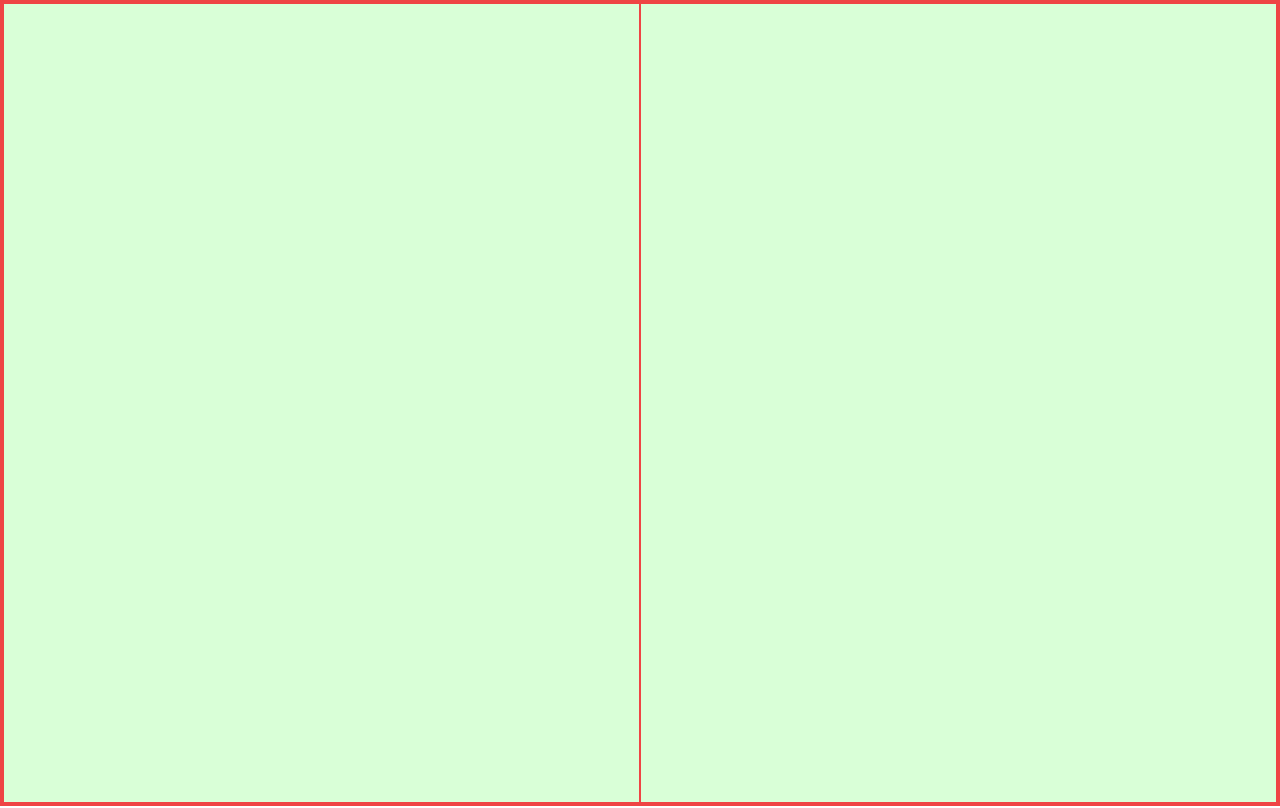
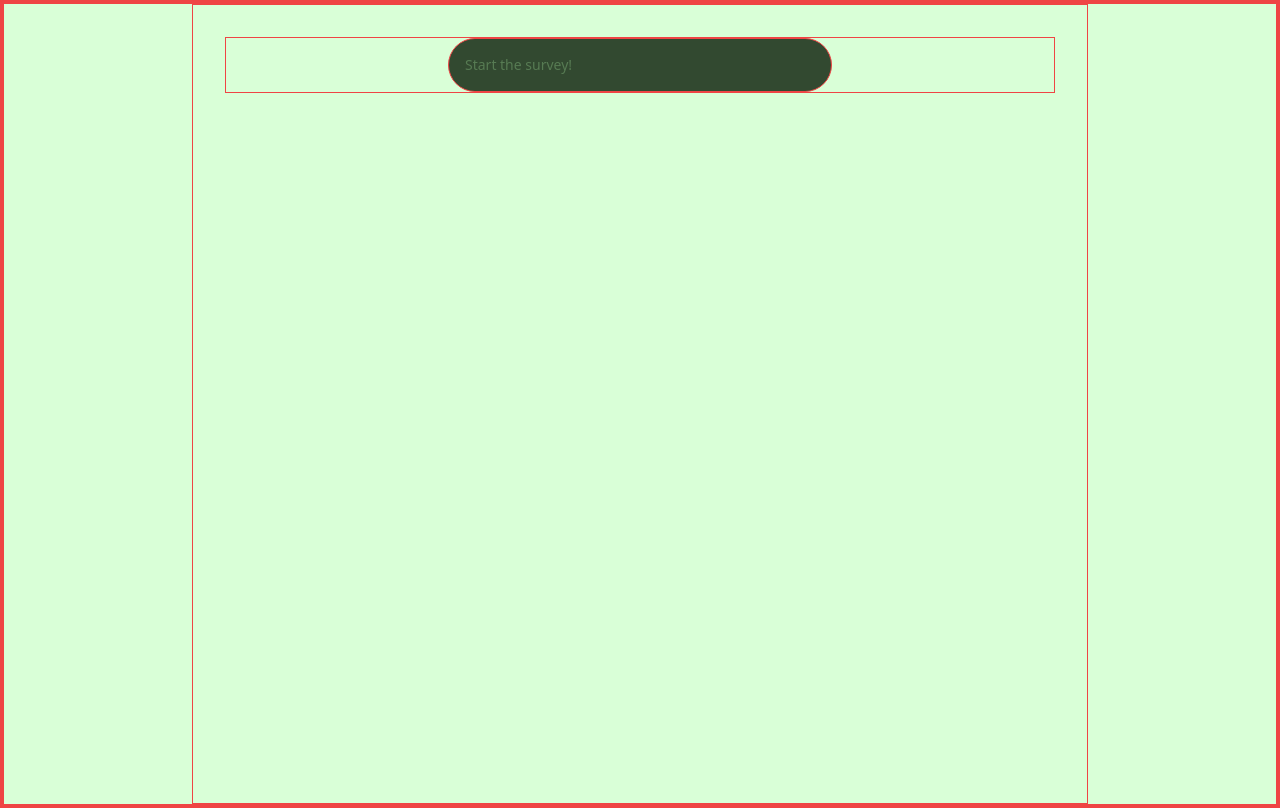
Before and after one commit to pnxl/senangsegar, a Nuxt app: page / in a window 1280 px wide. Built offline with nearby package versions, Linux system fonts and the light colour scheme.

Commit message:
feat: start survey page

```diff
--- a/pages/index.vue
+++ b/pages/index.vue
@@ -1,3 +1,11 @@
 <template>
-  <div></div>
+  <div class="min-h-screen p-8 md:w-[56rem]">
+    <div class="min-w-full flex justify-center">
+      <button
+        class="rounded-full bg-brand-darkest w-full hover:bg-brand-darker p-4 md:w-96 justify-between flex"
+      >
+        Start the survey!
+      </button>
+    </div>
+  </div>
 </template>
```
